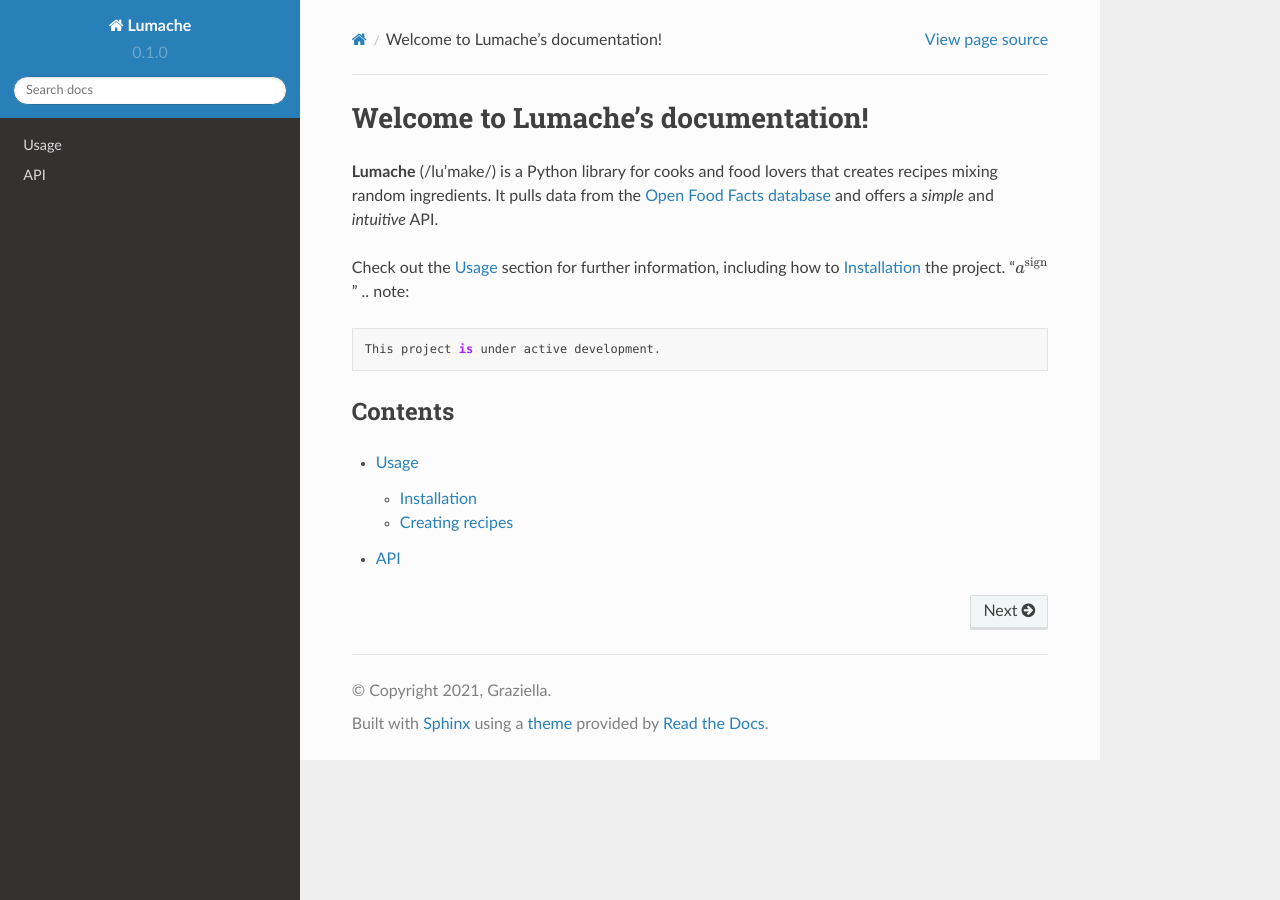
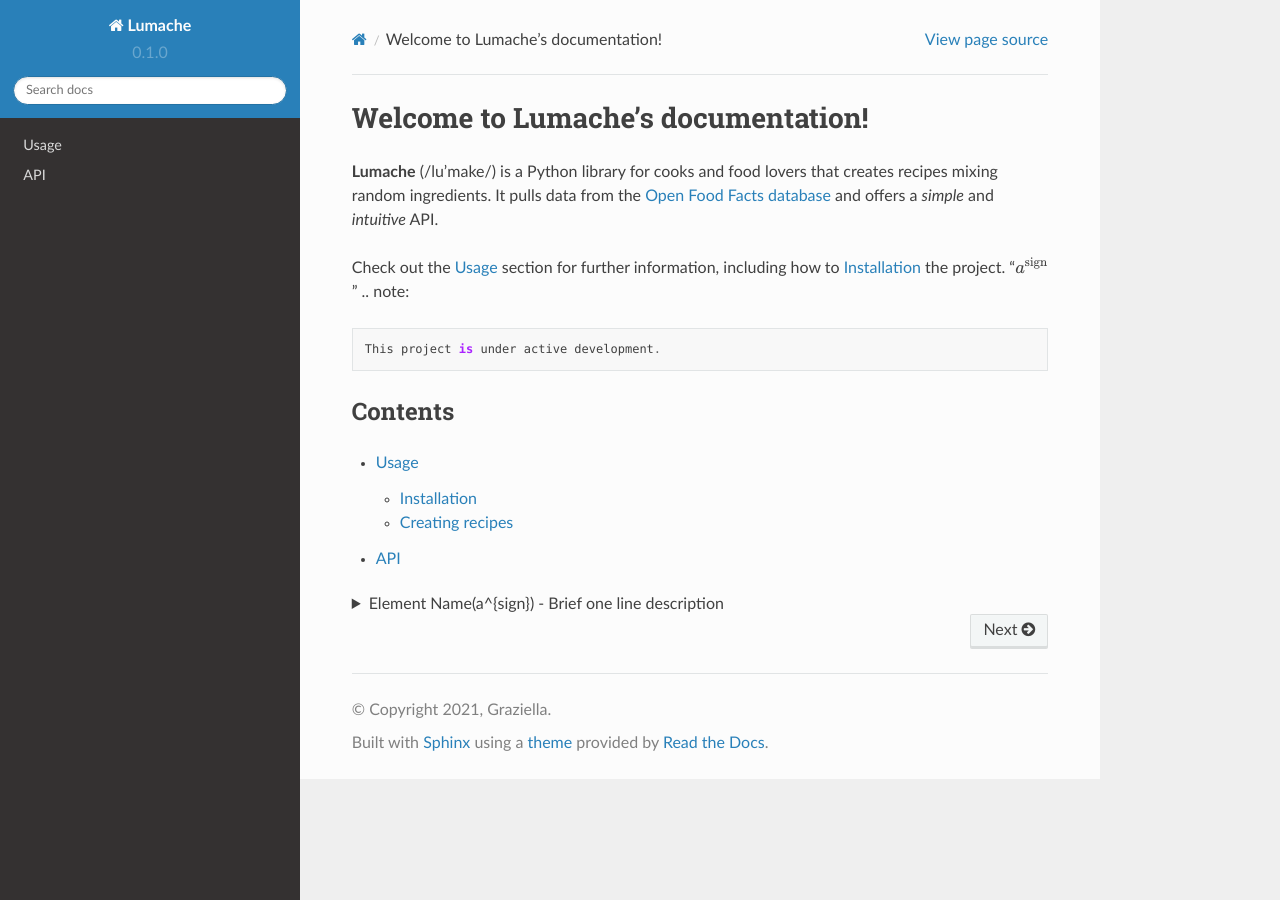
Before and after one commit to HaomiaoLuoLlanio/doc_beginning, a Sphinx documentation site: the page built from docs/source/index.rst, in a window 1280 px wide. Built offline with Sphinx 7.4.7 and the Read the Docs theme 2.0.0, drawn with Linux system fonts in a browser that asks for light colours; some of the changed lines change nothing that is shown.

Commit message:
Update index.rst

```diff
--- a/docs/source/index.rst
+++ b/docs/source/index.rst
@@ -23,9 +23,9 @@
 
 
 .. raw:: html
-.. raw:: math
+
    <details>
-     <summary>Element Name(a^{\mathrm{sign}) - Brief one line description</summary>
+     <summary>Element Name(a^{sign}) - Brief one line description</summary>
      <p>Element name: expression<br>
      Details:<br>
      Examples:<br>
```
